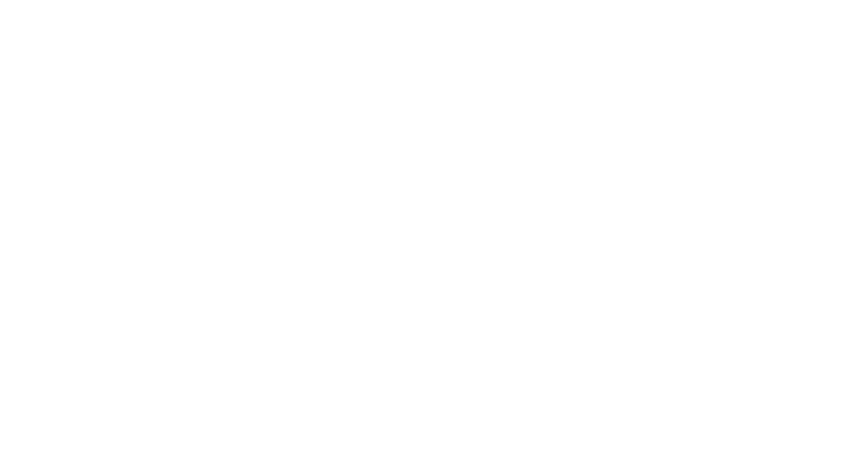
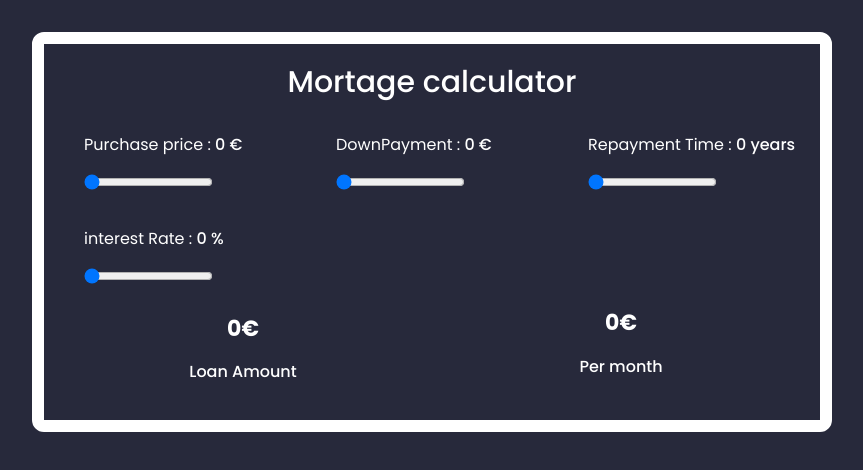
Before and after one commit to ortegi/mortageCalculator-, a plain HTML site: page index.html in a window 1280 px wide. Shown: the whole page, without its empty margins (208-1071 px from the left). Drawn offline with nearby package versions, Linux system fonts and the light colour scheme; the site is published under a folder, as on GitHub Pages, so addresses that start at the root find nothing.

Commit message:
Update index.html
mmm

```diff
--- a/index.html
+++ b/index.html
@@ -10,8 +10,8 @@
     <link rel="preconnect" href="https://fonts.gstatic.com" crossorigin>
     <link href="https://fonts.googleapis.com/css2?family=Poppins:wght@400;500;600;700&display=swap" rel="stylesheet">
     <title>Mortage Calculator</title>
-    <script type="module" crossorigin src="/assets/index-30261728.js"></script>
-    <link rel="stylesheet" href="/assets/index-8db56ca0.css">
+    <script type="module" crossorigin src="assets/index-30261728.js"></script>
+    <link rel="stylesheet" href="assets/index-8db56ca0.css">
   </head>
   <body>
     <div id="app"></div>
```
